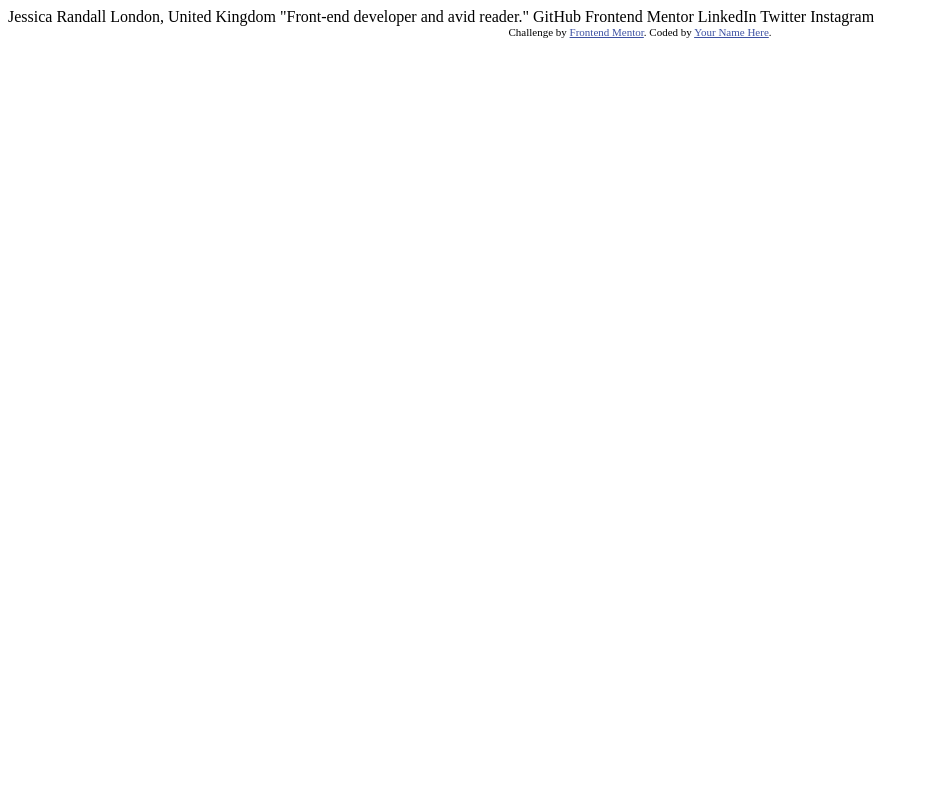
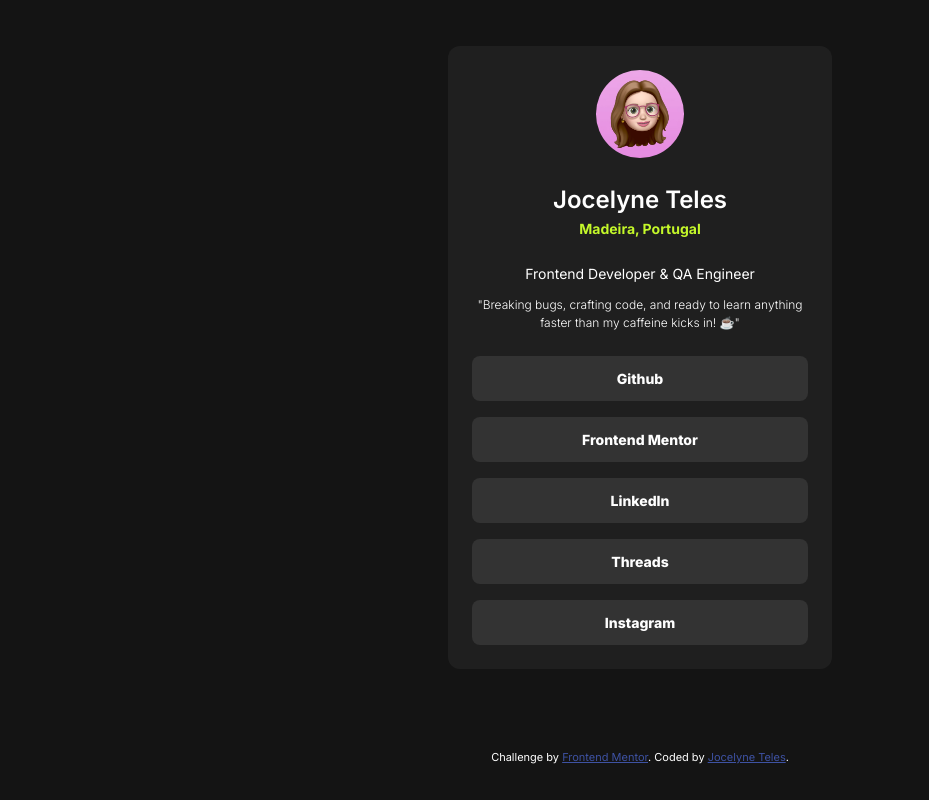
Before and after one commit to JocelyneTeles98/social-links-profile-main, a plain HTML site: page index.html in a window 1280 px wide. Shown: the whole page, without its empty margins (0-929 px from the left). Drawn offline with Linux system fonts and the light colour scheme.

Commit message:
solution updated

```diff
--- a/index.html
+++ b/index.html
@@ -1,34 +1,48 @@
 <!DOCTYPE html>
 <html lang="en">
+
 <head>
   <meta charset="UTF-8">
-  <meta name="viewport" content="width=device-width, initial-scale=1.0"> <!-- displays site properly based on user's device -->
+  <meta name="viewport" content="width=device-width, initial-scale=1.0">
 
   <link rel="icon" type="image/png" sizes="32x32" href="./assets/images/favicon-32x32.png">
+  <link rel="preconnect" href="https://fonts.googleapis.com">
+  <link rel="preconnect" href="https://fonts.gstatic.com" crossorigin>
+  <link
+    href="https://fonts.googleapis.com/css2?family=Inter:ital,opsz,wght@0,14..32,100..900;1,14..32,100..900&display=swap"
+    rel="stylesheet">
+  <link rel="stylesheet" href="styles.css" />
 
   <title>Frontend Mentor | Social links profile</title>
+</head>
 
-  <!-- Feel free to remove these styles or customise in your own stylesheet 👍 -->
-  <style>
-    .attribution { font-size: 11px; text-align: center; }
-    .attribution a { color: hsl(228, 45%, 44%); }
-  </style>
-</head>
 <body>
-
-  Jessica Randall
-  London, United Kingdom
-  "Front-end developer and avid reader."
-
-  GitHub
-  Frontend Mentor
-  LinkedIn
-  Twitter
-  Instagram
+  <main>
+    <section class="card">
+      <img class="profile-pic" src="assets/images/jocelyne-pic.jpeg" alt="profile picture" />
+      <div class="about">
+        <h1 class="name">Jocelyne Teles</h1>
+        <h2 class="place">Madeira, Portugal</h2>
+      </div>
+      <div class="description">
+        <div class="occupations">Frontend Developer & QA Engineer</div>
+        <div class="quote">"Breaking bugs, crafting code, and ready to learn anything faster than my caffeine kicks in!
+          ☕"</div>
+      </div>
+      <div class="social-media">
+        <a class="social-btn" href="https://github.com/JocelyneTeles98" target="_blank">Github</a>
+        <a class="social-btn" href="https://www.frontendmentor.io/profile/JocelyneTeles98" target="_blank">Frontend Mentor</a>
+        <a class="social-btn" href="https://www.linkedin.com/in/jocelyne-teles-6494451ba/" target="_blank">LinkedIn</a>
+        <a class="social-btn" href="https://www.threads.net/@jocy_pt" target="_blank">Threads</a>
+        <a class="social-btn" href="https://www.instagram.com/jocy_pt/" target="_blank">Instagram</a>
+      </div>
+    </section>
+  </main>
 
   <div class="attribution">
     Challenge by <a href="https://www.frontendmentor.io?ref=challenge" target="_blank">Frontend Mentor</a>.
-    Coded by <a href="#">Your Name Here</a>.
+    Coded by <a href="">Jocelyne Teles</a>.
   </div>
 </body>
+
 </html>
--- /dev/null
+++ b/styles.css
@@ -0,0 +1,104 @@
+*, *::before, *::after {
+    box-sizing: border-box;
+}
+
+* {
+    margin: 0;
+}
+
+.about {
+    text-align: center;
+    width: 100%;
+}
+
+.attribution {
+    color: #FFF;
+    font-size: 0.688rem;
+    text-align: center;
+}
+
+.attribution a {
+    color: hsl(228, 45%, 44%);
+}
+
+body {
+    background-color: #141414;
+    color: #FFF;
+    display: grid;
+    font-family: "Inter", sans-serif;
+    line-height: 1.5;
+    height: 100vh;
+    place-items: center;
+    -webkit-font-smoothing: antialiased;
+}
+
+.card {
+    align-items: center;
+    background-color: #1F1F1F;
+    border-radius: 12px;
+    display: flex;
+    flex-direction: column;
+    gap: 24px;
+    margin: 12px;
+    max-width: 384px;
+    padding: 24px;
+}
+
+.description {
+    display: flex;
+    flex-direction: column;
+    gap: 12px;
+    text-align: center;
+}
+
+.place {
+    color: #C4F82A;
+    font-size: 0.875rem;
+    font-weight: 700;
+}
+
+.name {
+    font-size: 1.5rem;
+    font-weight: 600;
+}
+
+.occupations {
+    font-size: 0.875rem;
+    font-weight: 400;
+}
+
+.quote {
+    font-size: 0.75rem;
+    font-weight: 300;
+}
+
+.profile-pic {
+    border-radius: 50%;
+    display: block;
+    max-width: 100%;
+    width: 88px;
+}
+
+.social-media {
+    display: flex;
+    flex-direction: column;
+    gap: 16px;
+    width: 100%;
+}
+
+.social-btn {
+    background-color: #333333;
+    border-radius: 8px;
+    font-size: 0.875rem;
+    font-weight: 800;
+    color: #FFF;
+    padding: 12px;
+    text-align: center;
+    text-decoration: none;
+    transition: all 0.8s;
+}
+
+.social-btn:hover {
+    background-color: #C4F82A;
+    color: #333333;
+}
```
Also changed, not shown: assets/images/jocelyne-pic.jpeg (added).
